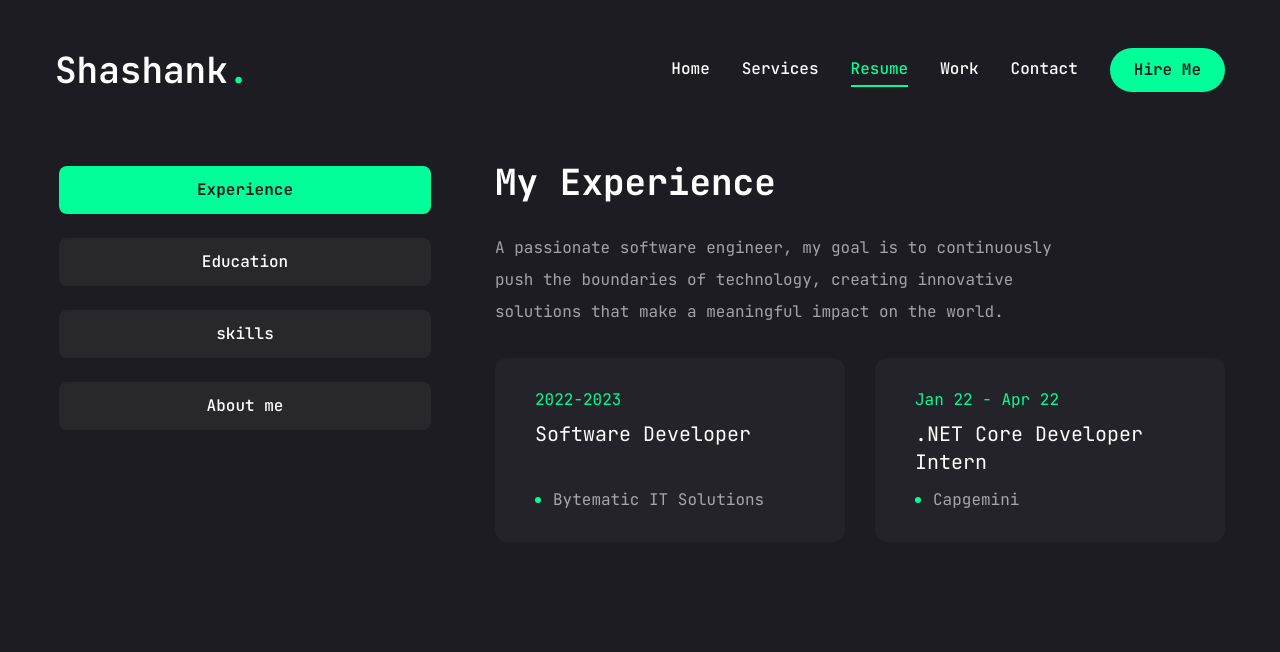
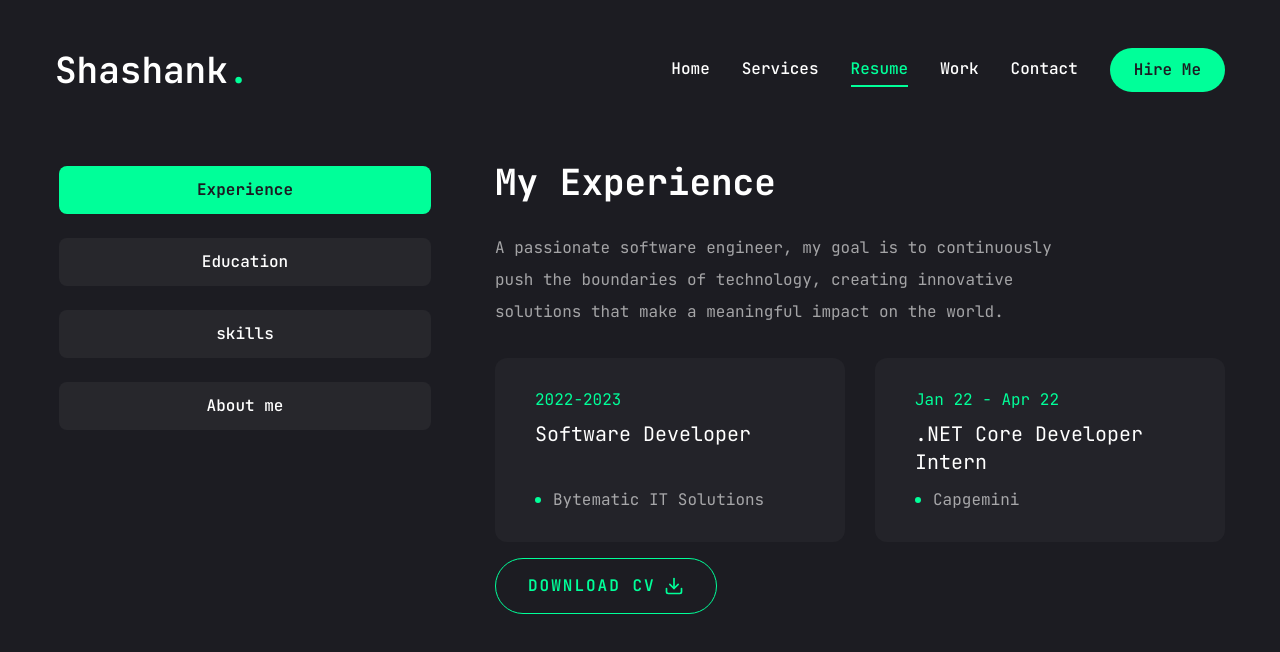
Before and after one commit to ShashankJc1/myportfolio, a Next.js app: page /resume in a window 1280 px wide. Shown: the top 652 px of the page. Built offline with nearby package versions, Linux system fonts and the light colour scheme.

Commit message:
added_cv

```diff
--- a/app/resume/page.jsx
+++ b/app/resume/page.jsx
@@ -1,6 +1,8 @@
 "use client"
 
-
+import Social from "@/components/Social"
+import { FiDownload } from "react-icons/fi"
+import { Button } from "@/components/ui/button";
 import { FaHtml5, FaCss3, FaJs, FaReact, FaNodeJs, } from "react-icons/fa"
 import { SiTailwindcss, SiNextdotjs } from "react-icons/si"
 
@@ -153,6 +155,19 @@ const Resume = () => {
                             )
                           })}
                         </ul>
+                        <div className="flex flex-col xl:flex-row items-center gap-8">
+                        <a href="/assets/resume/Shashank_Janagam_chandra_Resume.pdf" download>
+                          <Button
+                            variant="outline"
+                            size="lg"
+                            className="uppercase flex items-center gap-2 mt-4">
+                            <span>Download CV</span>
+                            <FiDownload className="text-xl" />
+                          </Button>
+                          </a>
+                          <div className="mb-8 xl:mb-0">
+                          </div>
+                        </div>
                       </ScrollArea>
                     </div>
                   </TabsContent>
```
